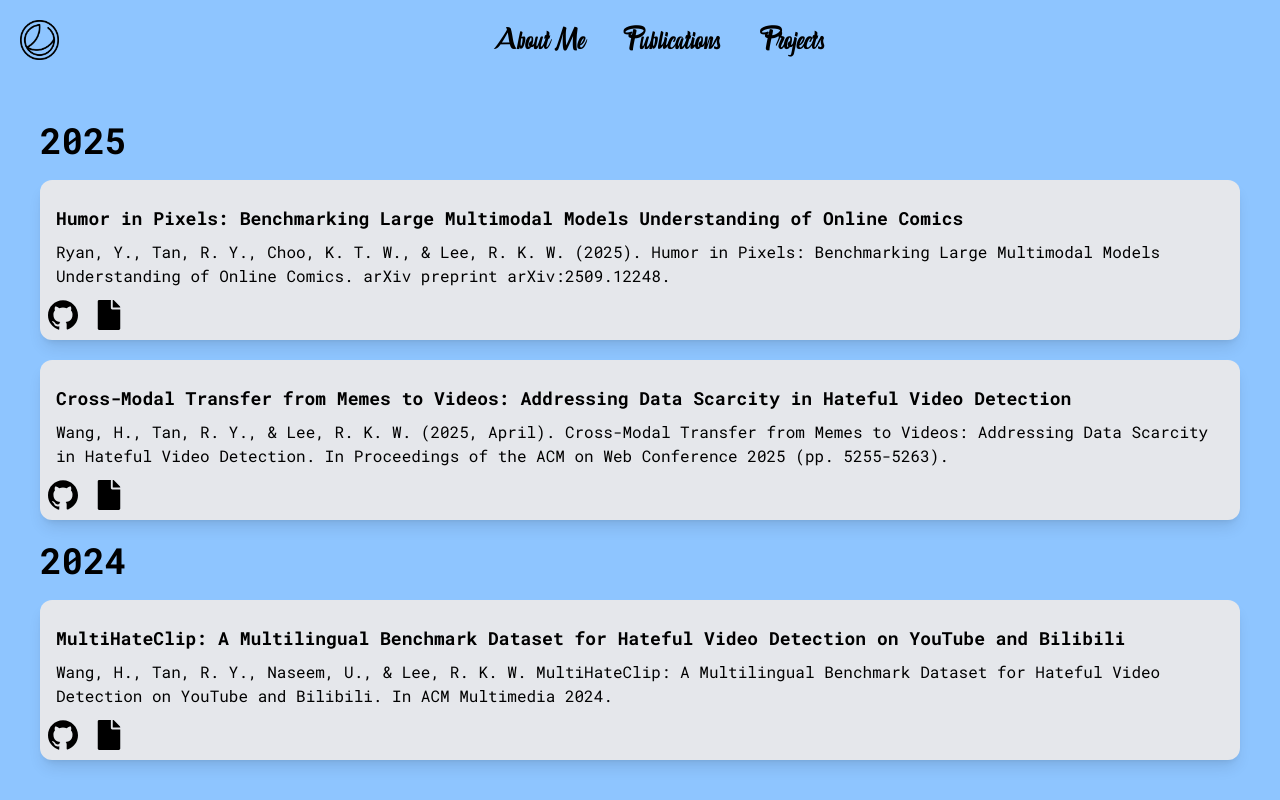
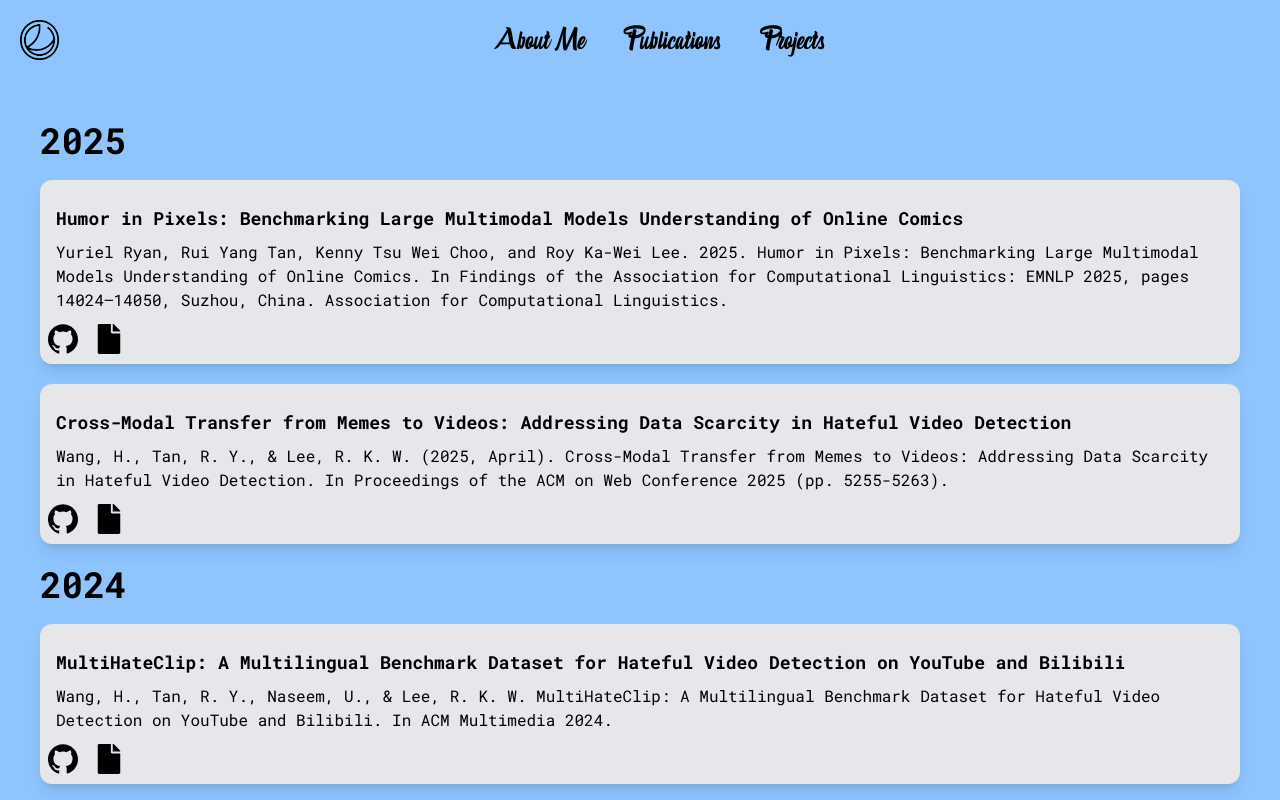
Before and after one commit to ry2001/ry2001.github.io, a React (Vite) app: page /publications in a window 1280 px wide. Shown: the top 800 px of the page. Built offline with nearby package versions, Linux system fonts and the light colour scheme.

Commit message:
Update pixel humor citation

```diff
--- a/src/data/publicationData.js
+++ b/src/data/publicationData.js
@@ -29,8 +29,8 @@ export const publicationData = [
     title:
       "Humor in Pixels: Benchmarking Large Multimodal Models Understanding of Online Comics",
     citation:
-      "Ryan, Y., Tan, R. Y., Choo, K. T. W., & Lee, R. K. W. (2025). Humor in Pixels: Benchmarking Large Multimodal Models Understanding of Online Comics. arXiv preprint arXiv:2509.12248.",
-    urls: ["https://github.com/Social-AI-Studio/PixelHumor","https://arxiv.org/abs/2509.12248"],
+      "Yuriel Ryan, Rui Yang Tan, Kenny Tsu Wei Choo, and Roy Ka-Wei Lee. 2025. Humor in Pixels: Benchmarking Large Multimodal Models Understanding of Online Comics. In Findings of the Association for Computational Linguistics: EMNLP 2025, pages 14024–14050, Suzhou, China. Association for Computational Linguistics.",
+    urls: ["https://github.com/Social-AI-Studio/PixelHumor", "https://arxiv.org/abs/2509.12248"],
   },
 ];
 
```
